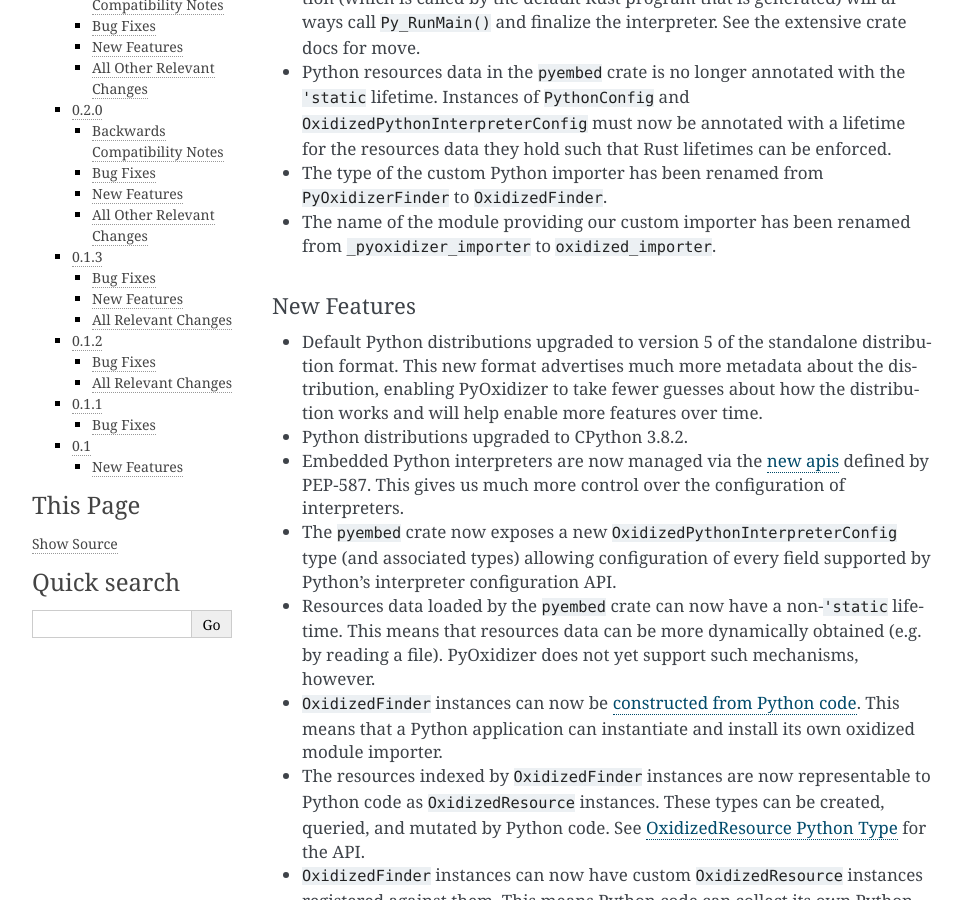
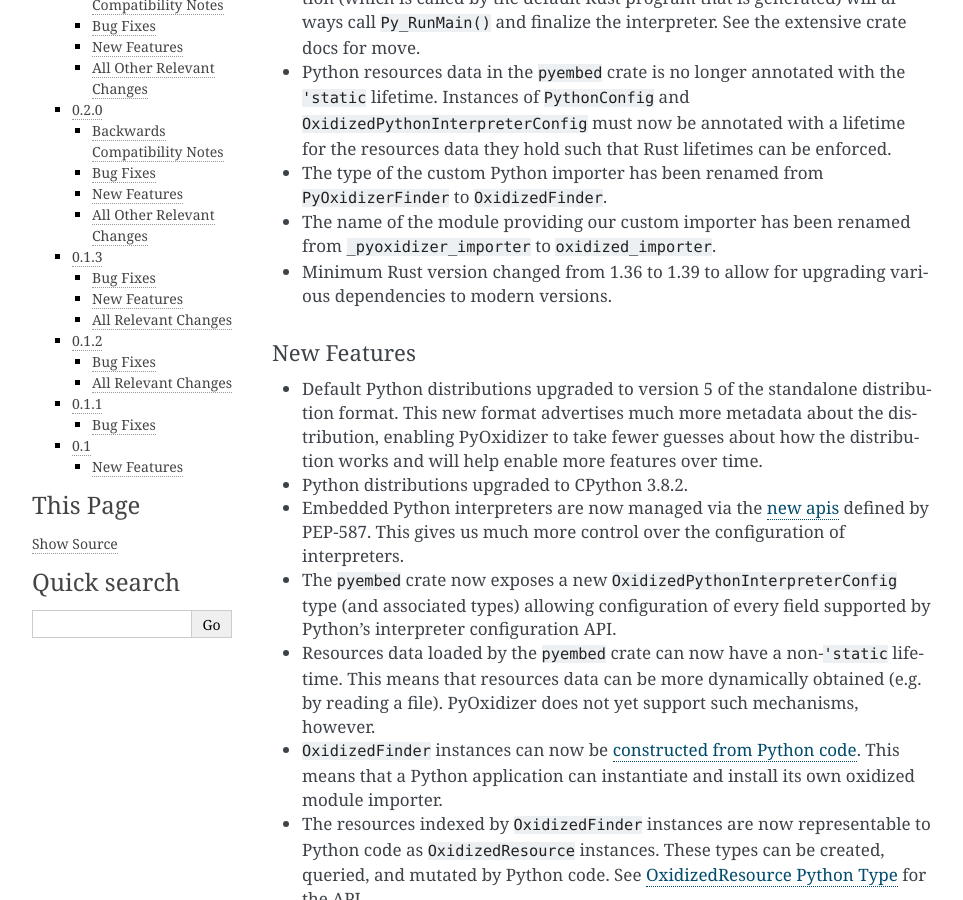
Before and after one commit to indygreg/PyOxidizer, a Sphinx documentation site: the page built from docs/history.rst, in a window 1280 px wide and 900 px high, scrolled down 1003 px. Shown: the whole window, without its empty margins (148-1111 px from the left). Built offline with Sphinx 7.4.7, drawn with Linux system fonts in a browser that asks for light colours; the version number could not be read and is left out.

Commit message:
ci: require Rust 1.39
I wish we could keep support for older 2018 edition releases for
a bit longer. But the crates ecosystem moves pretty fast and we're
having difficulty tracking modern dependency versions.

```diff
--- a/docs/history.rst
+++ b/docs/history.rst
@@ -58,6 +58,8 @@
   ``PyOxidizerFinder`` to ``OxidizedFinder``.
 * The name of the module providing our custom importer has been renamed
   from ``_pyoxidizer_importer`` to ``oxidized_importer``.
+* Minimum Rust version changed from 1.36 to 1.39 to allow for upgrading
+  various dependencies to modern versions.
 
 New Features
 ^^^^^^^^^^^^
```
Also changed, not shown: 1 other file.
